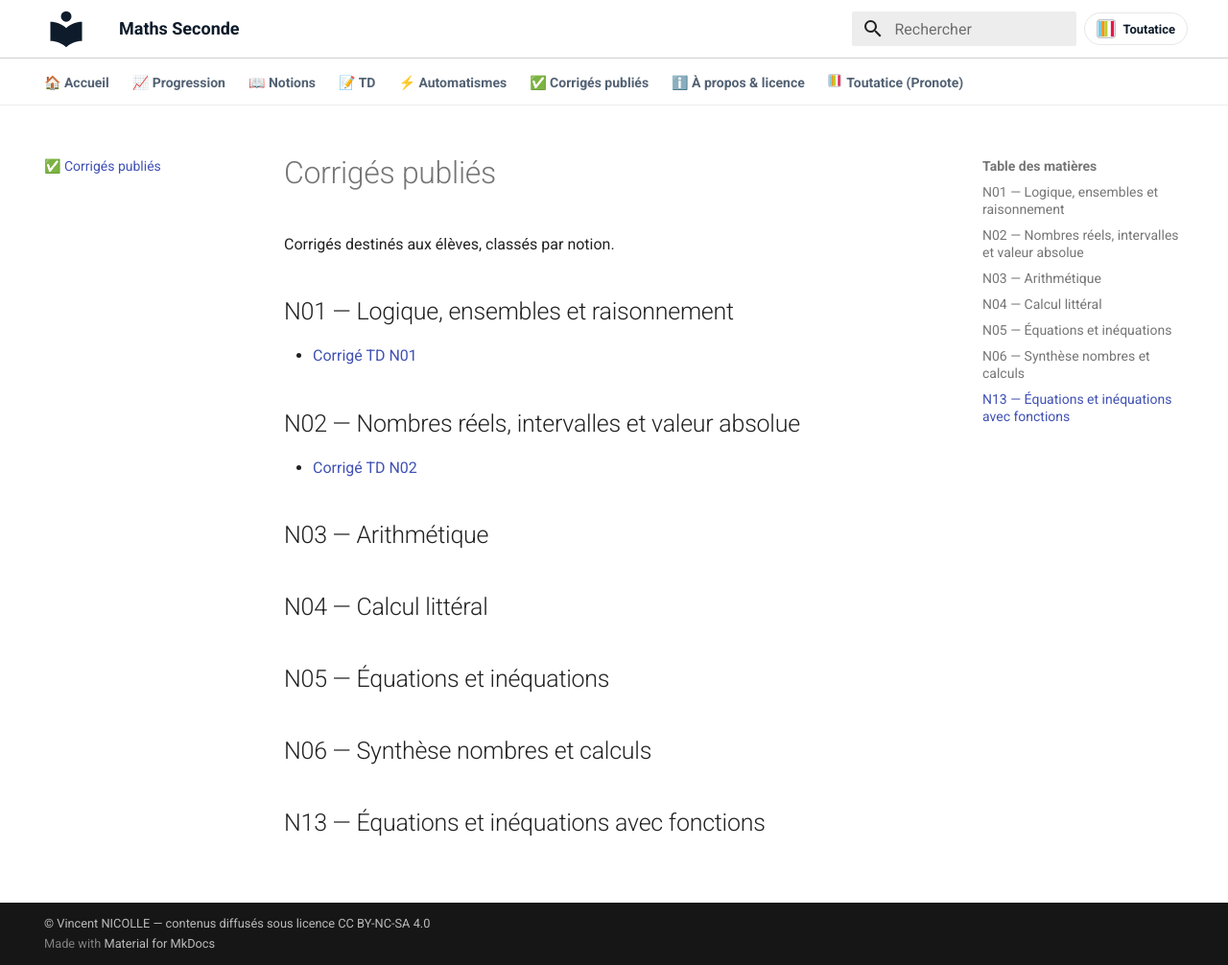
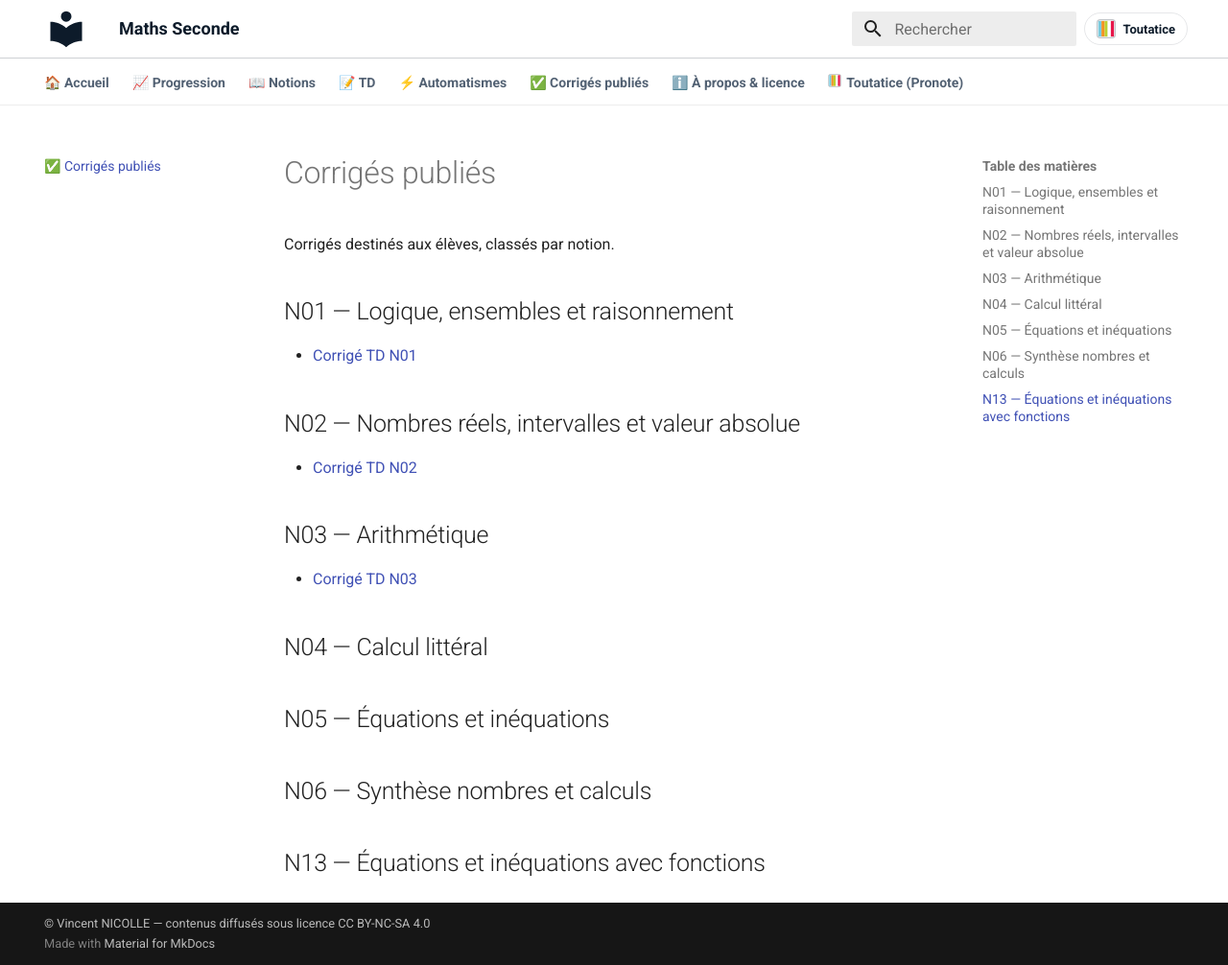
Before and after one commit to vnicolle56610/maths-seconde, an MkDocs documentation site: the page built from docs/corriges/index.md, in a window 1280 px wide and 1006 px high. Shown: the whole window at 96% size. Built offline with MkDocs 1.6.1 and Material for MkDocs 9.7.7, drawn with Linux system fonts in a browser that asks for light colours.

Commit message:
Publication automatique : 1 fichier(s) copié(s), 2 page(s) mise(s) à jour
Fichiers copiés :
  - docs/corriges/CORRIGE_TD_N03_ARITHMETIQUE.pdf

Pages mises à jour :
  - docs/corriges/index.md
  - docs/notions/N03-arithmetique.md

Autres fichiers :
  - publication_manifest.json

Généré par le protocole de publication (publier_ressources_site.py / publier_ressources_gui.py).

```diff
--- a/docs/corriges/index.md
+++ b/docs/corriges/index.md
@@ -13,7 +13,7 @@ Corrigés destinés aux élèves, classés par notion.
 
 ## N03 — Arithmétique
 
-
+- [Corrigé TD N03](CORRIGE_TD_N03_ARITHMETIQUE.pdf)
 
 ## N04 — Calcul littéral
 
--- a/publication_manifest.json
+++ b/publication_manifest.json
@@ -38,6 +38,9 @@
       ],
       "automatismes": [
         "AUTOMATISMES_N03_ARITHMETIQUE.pdf"
+      ],
+      "corrige_td": [
+        "CORRIGE_TD_N03_ARITHMETIQUE.pdf"
       ]
     },
     "N04": {
```
Also changed, not shown: docs/notions/N03-arithmetique.md (+1 -0 lines), 1 other file.
